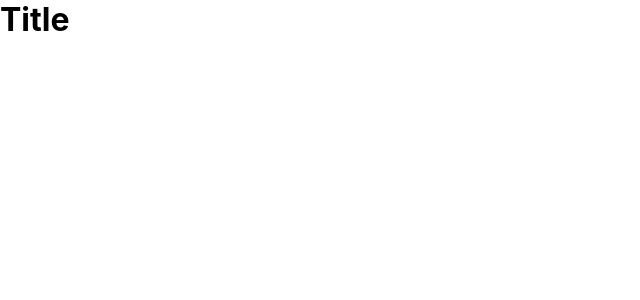
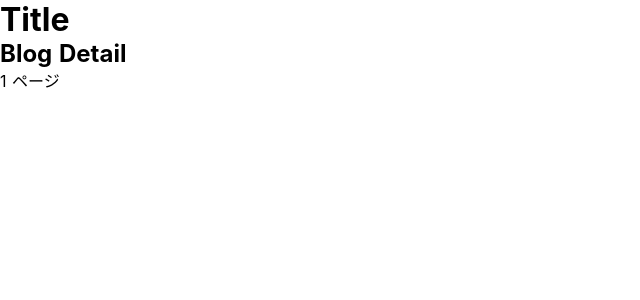
Before and after one commit to BoxPistols/nuxt-sample, a Nuxt app: page /blog/1 in a window 1280 px wide. Before the commit this address had no page. Shown: the top 300 px of the page, without its empty margins (0-640 px from the left). Built offline with nearby package versions, Linux system fonts and the light colour scheme.

Commit message:
Validate cate

```diff
--- a/layouts/error.vue
+++ b/layouts/error.vue
@@ -1,5 +1,5 @@
 <template>
   <div>
-    <h1>ない</h1>
+    <h1>404 ない</h1>
   </div>
 </template>
--- /dev/null
+++ b/pages/blog/_category/_page.vue
@@ -0,0 +1,6 @@
+<template name="component-name">
+  <div>
+    これは{{ $route.params.category }} の
+    {{ $route.params.page }} 目
+  </div>
+</template>
--- /dev/null
+++ b/pages/blog/_id.vue
@@ -0,0 +1,14 @@
+<template name="component-name">
+  <div class="container pd-4">
+    <h2>Blog Detail</h2>
+    <p>{{ $route.params.id }} ページ</p>
+</div>
+</template>
+
+<script>
+export default {
+  validate({ params }) {
+    return /^\d+$/.test(params.id)
+  }
+}
+</script>
```
